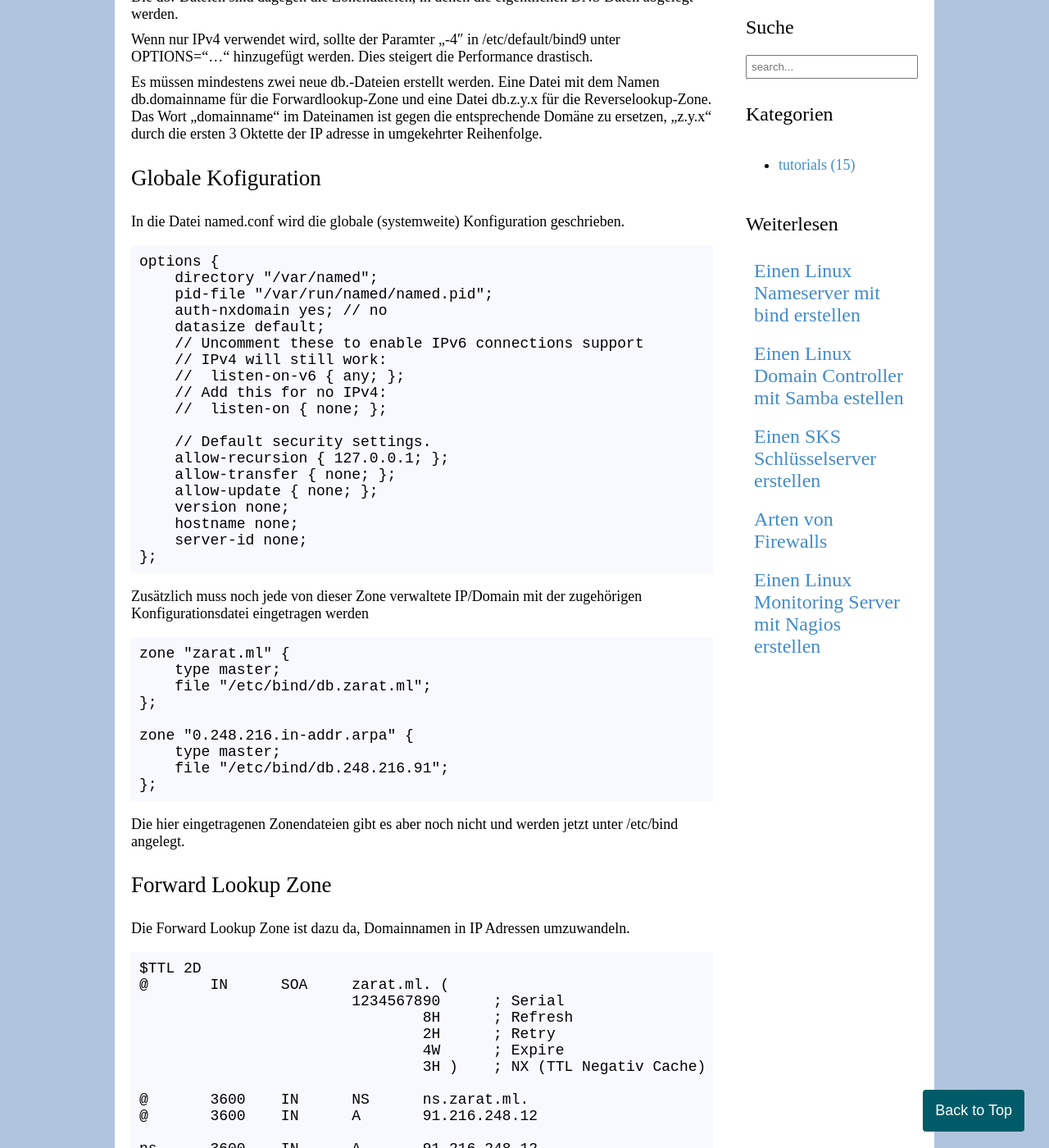
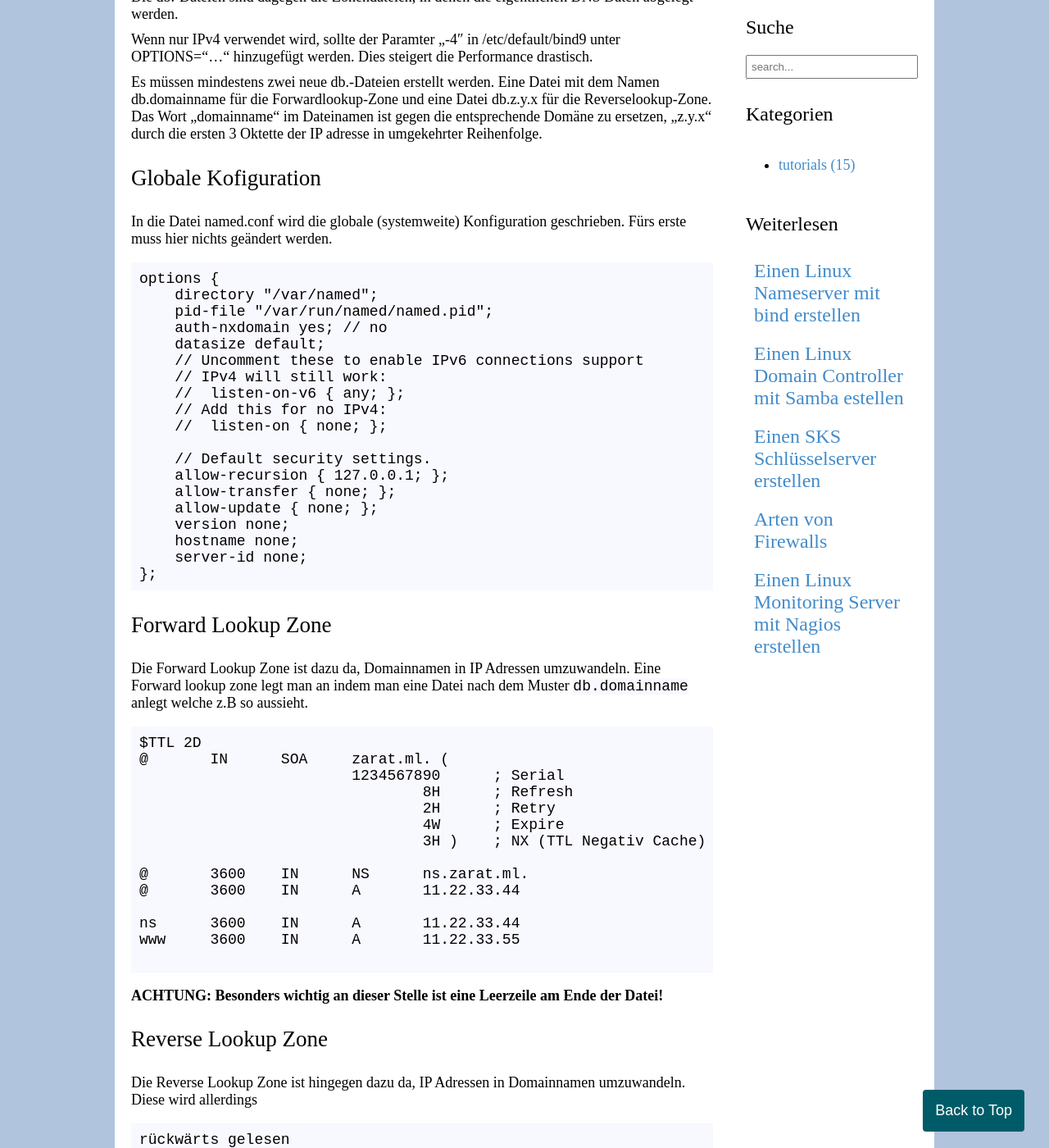
Before and after one commit to zarat/zarat.github.io, a Jekyll site: the page built from _posts/2018-05-26-nameserver.markdown, in a window 1280 px wide and 1400 px high, scrolled down 896 px. Shown: the whole window at 82% size. Built offline with Jekyll 4.4.1, drawn with Linux system fonts in a browser that asks for light colours; some of the changed text lies outside the part shown.

Commit message:
Update 2018-05-26-nameserver.markdown

```diff
--- a/_posts/2018-05-26-nameserver.markdown
+++ b/_posts/2018-05-26-nameserver.markdown
@@ -32,7 +32,7 @@ Es müssen mindestens zwei neue db.-Dateien erstellt werden. Eine Datei mit dem
 
 <h2>Globale Kofiguration</h2>
 
-In die Datei named.conf wird die globale (systemweite) Konfiguration geschrieben.
+In die Datei named.conf wird die globale (systemweite) Konfiguration geschrieben. Fürs erste muss hier nichts geändert werden.
 
 <pre>options {
     directory "/var/named";
@@ -54,23 +54,9 @@ In die Datei named.conf wird die globale (systemweite) Konfiguration geschrieben
     server-id none;
 };</pre>
 
-Zusätzlich muss noch jede von dieser Zone verwaltete IP/Domain mit der zugehörigen Konfigurationsdatei eingetragen werden
-
-<pre>zone "zarat.ml" {
-    type master;
-    file "/etc/bind/db.zarat.ml";
-};
-
-zone "0.248.216.in-addr.arpa" {
-    type master;
-    file "/etc/bind/db.248.216.91";
-};</pre>
-
-Die hier eingetragenen Zonendateien gibt es aber noch nicht und werden jetzt unter /etc/bind angelegt.
-
 <h2>Forward Lookup Zone</h2>
 
-Die Forward Lookup Zone ist dazu da, Domainnamen in IP Adressen umzuwandeln.
+Die Forward Lookup Zone ist dazu da, Domainnamen in IP Adressen umzuwandeln. Eine Forward lookup zone legt man an indem man eine Datei nach dem Muster <code>db.domainname</code> anlegt welche z.B so aussieht.
 
 <pre>$TTL 2D
 @       IN      SOA     zarat.ml. (
@@ -81,14 +67,14 @@ Die Forward Lookup Zone ist dazu da, Domainnamen in IP Adressen umzuwandeln.
                                 3H )    ; NX (TTL Negativ Cache)
 
 @	3600	IN	NS	ns.zarat.ml.
-@	3600	IN	A	91.216.248.12
+@	3600	IN	A	11.22.33.44
 
-ns      3600    IN      A       91.216.248.12
-wiki    3600    IN      A       91.216.248.12
+ns      3600    IN      A       11.22.33.44
+www     3600    IN      A       11.22.33.55
 
 </pre>
 
-Besonders wichtig an dieser Stelle ist eine Leerzeile am Ende der Datei!
+<b>ACHTUNG: Besonders wichtig an dieser Stelle ist eine Leerzeile am Ende der Datei!</b>
 
 <h2>Reverse Lookup Zone</h2>
 
```
